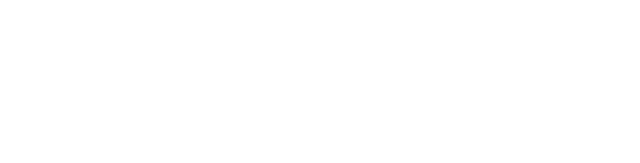
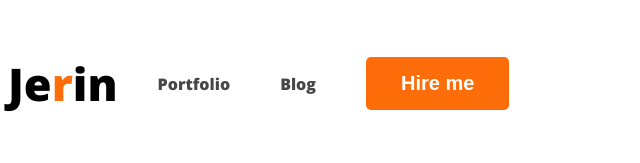
Before and after one commit to Jerinislam05/web-developer-portfolio, a plain HTML site: page index.html in a window 1280 px wide. Shown: the whole page, without its empty margins (0-640 px from the left). Drawn offline with nearby package versions, Linux system fonts and the light colour scheme.

Commit message:
added nav

```diff
--- a/index.html
+++ b/index.html
@@ -4,10 +4,21 @@
     <meta charset="UTF-8">
     <meta name="viewport" content="width=device-width, initial-scale=1.0">
     <title>Web Developer Portfolio</title>
+    <link rel="preconnect" href="https://fonts.googleapis.com">
+<link rel="preconnect" href="https://fonts.gstatic.com" crossorigin>
+<link href="https://fonts.googleapis.com/css2?family=Lobster&family=Open+Sans:wght@800&display=swap" rel="stylesheet">
+    <link rel="stylesheet" href="styles/portfolio.css">
 </head>
 <body>
     <header>
-
+        <nav>
+            <h3 class="nav-title">Je<span class="text-primary">r</span>in</h3>
+            <ul>
+                <li><a href="">Portfolio</a></li>
+                <li><a href="">Blog</a></li>
+                <li> <button class="btn-primary">Hire me</button></li>
+            </ul>
+        </nav>
     </header>
     <main>
 
--- /dev/null
+++ b/styles/portfolio.css
@@ -0,0 +1,40 @@
+/*common shared styles*/
+body {
+    font-family: 'Lato', sans-serif;
+    font-family: 'Open Sans', sans-serif;
+}
+.text-primary{
+    color: #FD6E0A;
+}
+.btn-primary {
+    border-radius: 5px;
+    background: #FD6E0A;
+    border: 0;
+    font-size: 20px;
+    color: white;
+    font-weight: 700;
+    padding: 15px 35px;
+}
+/*nav related styles*/
+nav {
+    display: flex;
+    /*justify-content: space-between;*/
+    align-items: center;
+}
+.nav-title {
+    color: black;
+    font-size: 45px;
+    font-weight: 800;
+}
+nav > ul{
+    display: flex;
+    align-items: center;
+}
+nav li {
+    list-style: none;
+    margin-right: 50px;
+}
+nav a{
+    text-decoration: none;
+    color: #474747;
+}
```
